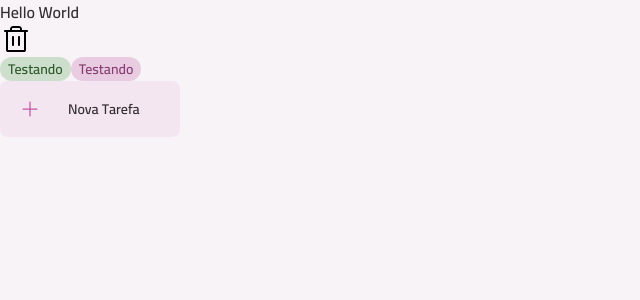
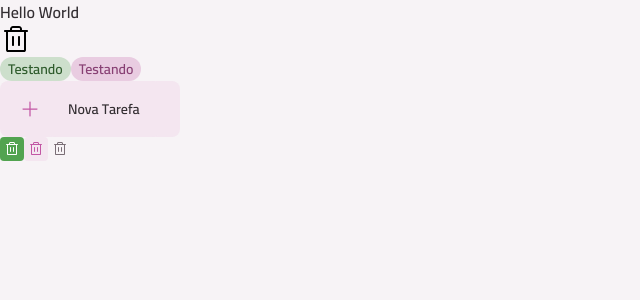
Before and after one commit to KauaGabriell/todo, a React (Vite) app: page / in a window 1280 px wide. Shown: the top 300 px of the page, without its empty margins (0-640 px from the left). Built offline with nearby package versions, Linux system fonts and the light colour scheme.

Commit message:
feat(icon-button): add icon action variants

```diff
--- a/src/App.tsx
+++ b/src/App.tsx
@@ -3,6 +3,7 @@ import TrashIcon from "../src/assets/icons/Trash-Regular.svg?react";
 import { Badge } from "./components/Badge";
 import { Button } from "./components/Button";
 import { Icon } from "./components/Icon";
+import { IconButton } from "./components/IconButton";
 import { Text } from "./components/Text";
 export default function App() {
 	return (
@@ -12,6 +13,9 @@ export default function App() {
 			<Badge variant={"primary"}>Testando</Badge>
 			<Badge variant={"secondary"}>Testando</Badge>
 			<Button icon={Plus}> Nova Tarefa</Button>
+			<IconButton icon={TrashIcon} variant={'primary'}/>
+			<IconButton icon={TrashIcon} variant={'secondary'}/>
+			<IconButton icon={TrashIcon} variant={'terciary'}/>
 		</div>
 	);
 }
--- /dev/null
+++ b/src/components/IconButton.tsx
@@ -0,0 +1,64 @@
+import { cva, type VariantProps } from "class-variance-authority";
+import type React from "react";
+import { Icon, type IconProps } from "./Icon";
+
+export const IconButtonVariants = cva(
+	"inline-flex items-center justify-center transition cursor-pointer group",
+	{
+		variants: {
+			variant: {
+				primary: "bg-green-base hover:bg-green-dark",
+				secondary: "bg-gray-200 hover:bg-pink-base",
+				terciary: "bg-transparent hover:bg-gray-200",
+			},
+			size: {
+				sm: "w-6 h-6 p-1 rounded",
+			},
+			disabled: {
+				true: "opacity-50 pointer-events-none",
+			},
+		},
+		defaultVariants: {
+			variant: "primary",
+			size: "sm",
+			disabled: false,
+		},
+	},
+);
+
+export const IconIconButtonVariants = cva("", {
+	variants: {
+		variant: {
+			primary: "fill-white",
+			secondary: "fill-pink-base group-hover:fill-white",
+			terciary: "fill-gray-300 group-hover:fill-gray-400",
+		},
+		size: {
+			sm: "h-4 w-4",
+		},
+	},
+	defaultVariants: { variant: "primary", size: "sm" },
+});
+
+export type IconButtonProps = React.ComponentProps<"button"> &
+	VariantProps<typeof IconButtonVariants> & {
+		icon: IconProps["svg"];
+	};
+
+export function IconButton({
+	variant,
+	size,
+	disabled,
+	className,
+	icon,
+	...props
+}: IconButtonProps) {
+	return (
+		<button
+			className={IconButtonVariants({ variant, size, disabled, className })}
+			{...props}
+		>
+			<Icon svg={icon} className={IconIconButtonVariants({ variant, size })} />
+		</button>
+	);
+}
```
